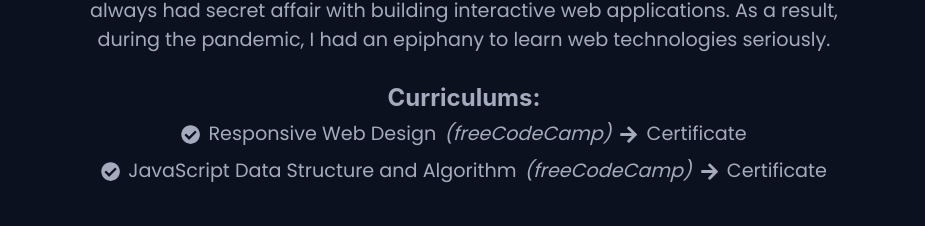
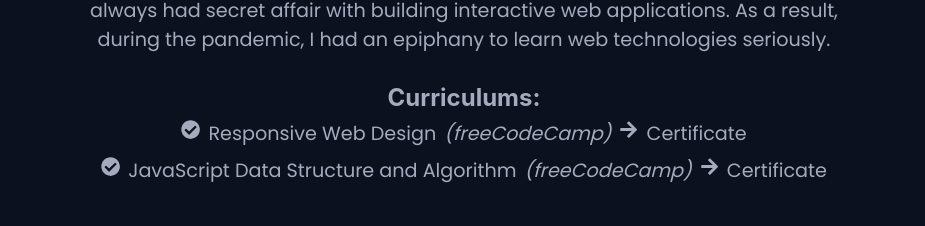
Before and after one commit to zeetaengrg/portfolio, a Next.js app: page / in a window 1280 px wide. Shown: the part 1260-1486 px from the top of the page, without its empty margins (176-1101 px from the left). Built offline with nearby package versions, Linux system fonts and the light colour scheme.

Commit message:
fix(align): curriculum section items aligned vertically

```diff
--- a/components/elements/AboutMeText/AboutMeText.jsx
+++ b/components/elements/AboutMeText/AboutMeText.jsx
@@ -64,8 +64,9 @@ const AboutMeText = () => {
           <List key={curriculum.id} m="0.5rem 0rem">
             <ListItem
               display="flex"
-              alignItems="center"
+              alignItems="start"
               justifyContent="center"
+
             >
               <ListIcon as={FaCheckCircle} />
               <Link
```
